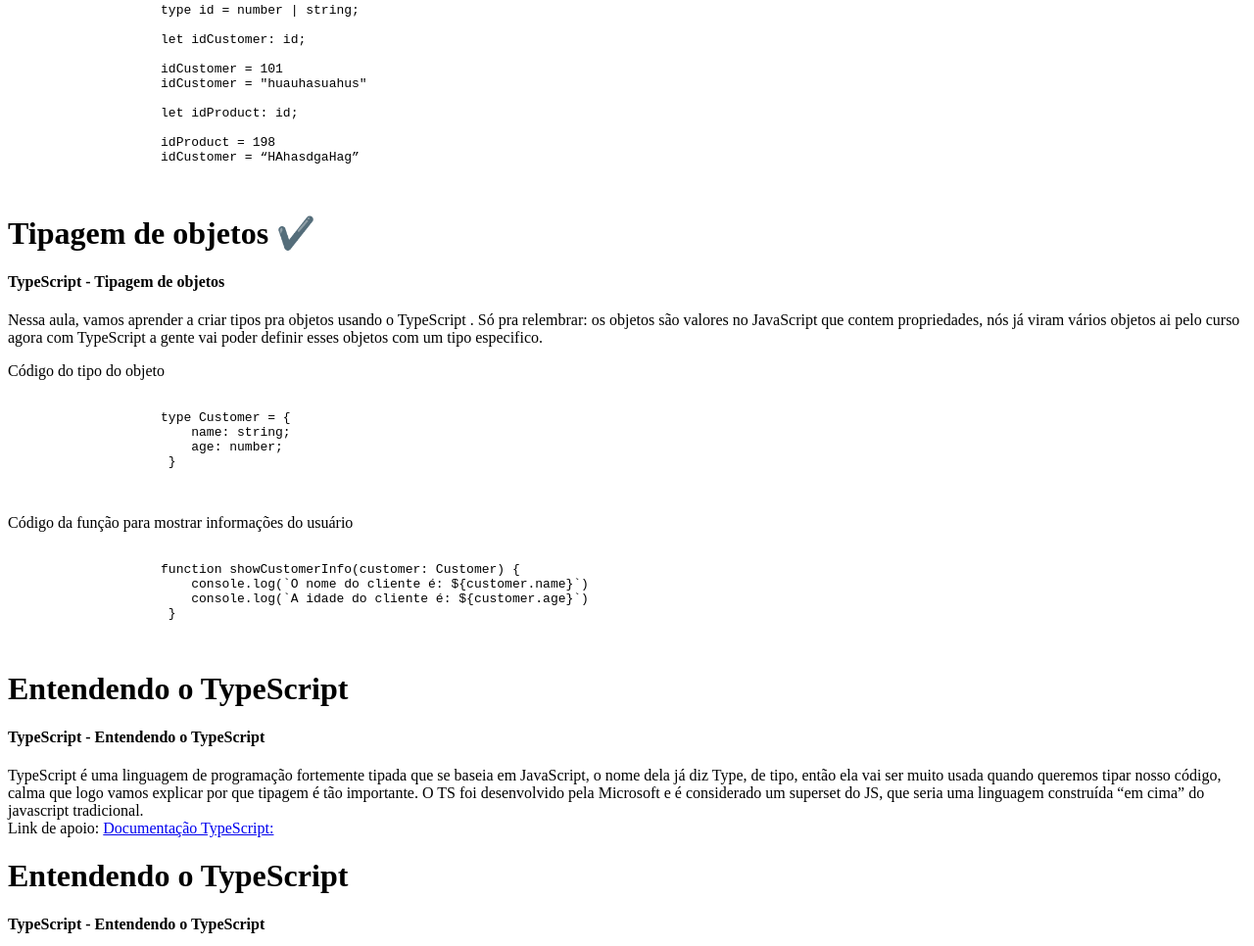
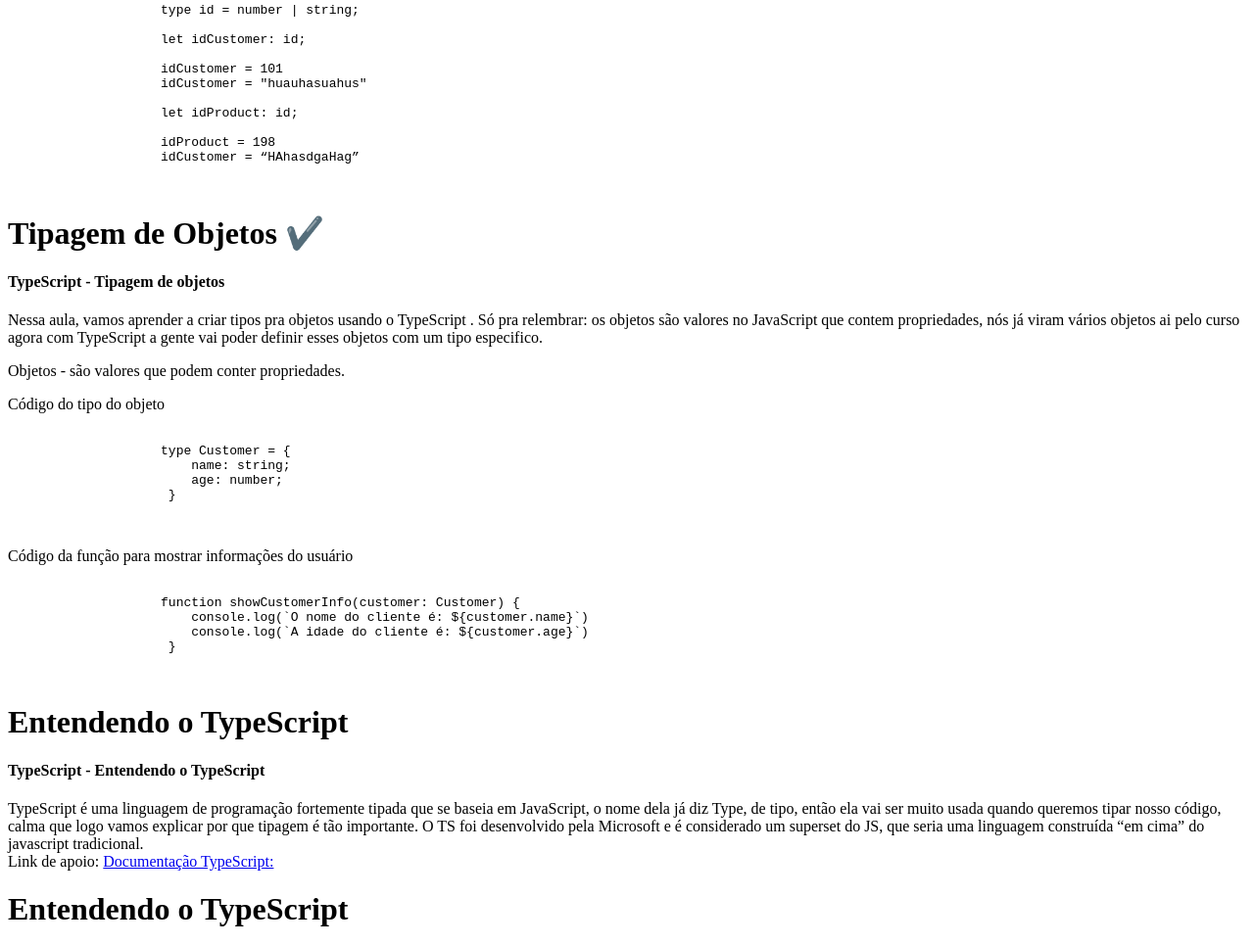
Before and after one commit to FlaviaColiv/JEST_REACT, a plain HTML site: page TYPESCRIPT/index.html in a window 1280 px wide. Shown: the part 2795-3761 px from the top of the page at 98% size. Drawn offline with Linux system fonts and the light colour scheme.

Commit message:
typS 060325 14

```diff
--- a/TYPESCRIPT/index.html
+++ b/TYPESCRIPT/index.html
@@ -253,12 +253,15 @@
 
     <!-- ok -->
     <div>
-        <h1>Tipagem de objetos ✔️</h1>
+        <h1>Tipagem de Objetos ✔️</h1>
         <h4>TypeScript - Tipagem de objetos</h4>
         <p>
             Nessa aula, vamos aprender a criar tipos pra objetos usando o TypeScript .
 
             Só pra relembrar: os objetos são valores no JavaScript que contem propriedades, nós já viram vários objetos ai pelo curso agora com TypeScript a gente vai poder definir esses objetos com um tipo especifico.
+        </p>
+        <p>
+            Objetos  - são valores que podem conter propriedades.
         </p>
         <p>
             Código do tipo do objeto
```
